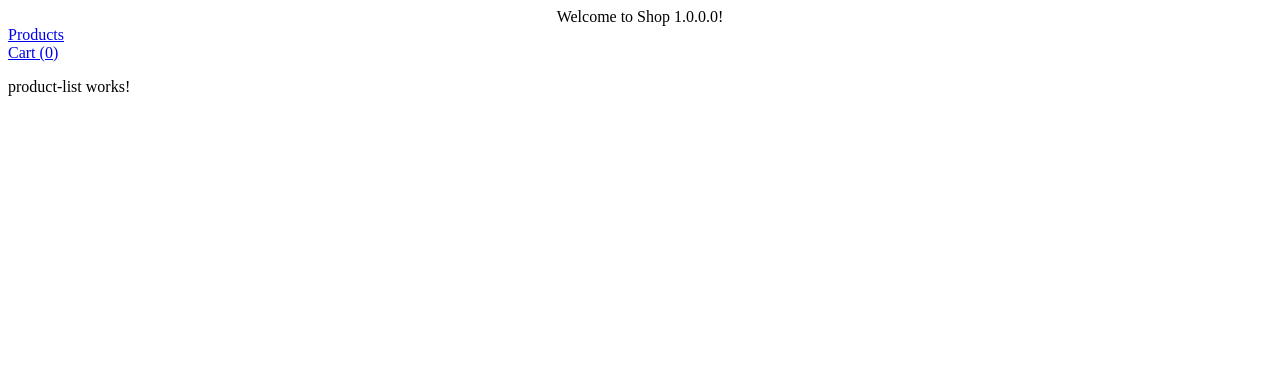
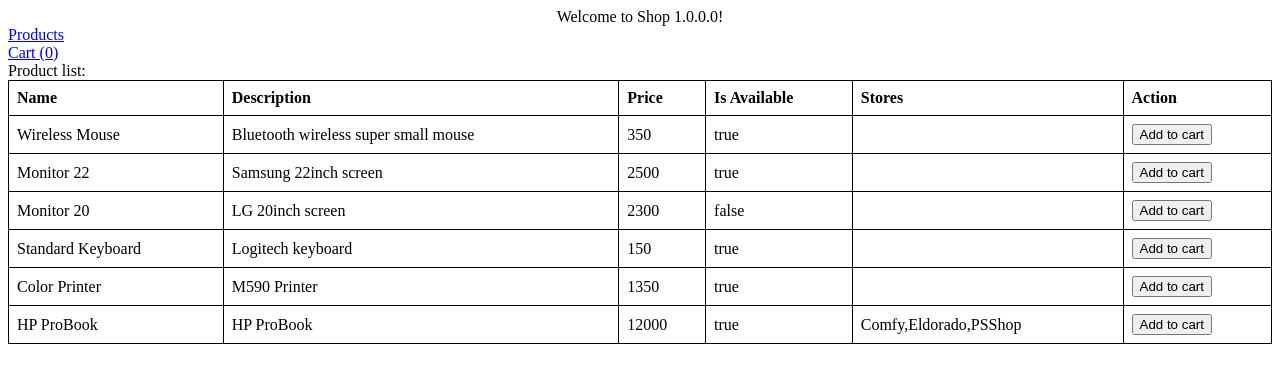
Before and after one commit to MaksimLioshyn/Angular2-, an Angular app in the folder shop/: page /products in a window 1280 px wide. Shown: the top 382 px of the page. Built offline with nearby package versions, Linux system fonts and the light colour scheme.

Commit message:
Working app

```diff
--- a/shop/src/app/product/product-item/product-item.component.css
+++ b/shop/src/app/product/product-item/product-item.component.css
@@ -0,0 +1,5 @@
+th, td {
+  text-align: left;
+  border: 1px solid black;
+  padding: 8px;
+}
--- a/shop/src/app/product/product-item/product-item.component.html
+++ b/shop/src/app/product/product-item/product-item.component.html
@@ -1,3 +1,12 @@
-<p>
-  product-item works!
-</p>
+<td>{{product.name}}</td>
+<td>{{product.description}}</td>
+<td>{{product.price}}</td>
+<td>{{product.isAvailable}}</td>
+<td>
+    <div *ngIf="!!product.stores && product.stores.length > 0">
+        {{product.stores}}
+    </div>
+</td>
+<td>
+    <button (click)="onBuy()" [ngClass]="{'disabled': !product.isAvailable}">Add to cart</button>
+</td>
--- a/shop/src/app/product/product-item/product-item.component.ts
+++ b/shop/src/app/product/product-item/product-item.component.ts
@@ -1,15 +1,31 @@
-import { Component, OnInit } from '@angular/core';
+import {Component, EventEmitter, Input, OnInit, Output} from '@angular/core';
+import {Product} from '../models/product.model';
+import {CHARACTERS_09, GeneratorService, GeneratorServiceFactory} from '../../core/services/generator.service';
 
 @Component({
-  selector: 'app-product-item',
+  selector: '[app-product-item]',
   templateUrl: './product-item.component.html',
-  styleUrls: ['./product-item.component.css']
+  styleUrls: ['./product-item.component.css'],
+  providers: [
+    {provide: GeneratorService, useFactory: GeneratorServiceFactory(10, CHARACTERS_09)}
+    ]
 })
 export class ProductItemComponent implements OnInit {
 
-  constructor() { }
+  @Input() product: Product;
+  @Output() addToCart: EventEmitter<Product> = new EventEmitter<Product>();
+  hash: string;
+
+  constructor(
+    private generatorService: GeneratorService) {
+    this.hash = this.generatorService.generate();
+  }
 
   ngOnInit() {
   }
 
+  onBuy() {
+    this.addToCart.emit(this.product);
+  }
+
 }
--- a/shop/src/app/product/product-list/product-list.component.css
+++ b/shop/src/app/product/product-list/product-list.component.css
@@ -0,0 +1,11 @@
+table {
+  border-collapse: collapse;
+  border: 1px solid black;
+  width: 100%;
+}
+
+th, td {
+  border: 1px solid black;
+  text-align: left;
+  padding: 8px;
+}
--- a/shop/src/app/product/product-list/product-list.component.html
+++ b/shop/src/app/product/product-list/product-list.component.html
@@ -1,3 +1,17 @@
-<p>
-  product-list works!
-</p>
+<header>
+  <span header-text>Product list:</span>
+</header>
+
+<table>
+  <thead>
+    <th>Name</th>
+    <th>Description</th>
+    <th>Price</th>
+    <th>Is Available</th>
+    <th>Stores</th>
+    <th>Action</th>
+  </thead>
+  <tbody *ngFor="let product of products">
+      <tr app-product-item [product]="product" (addToCart)="onAddToCart($event)"></tr>
+  </tbody>
+</table>
--- a/shop/src/app/product/product-list/product-list.component.ts
+++ b/shop/src/app/product/product-list/product-list.component.ts
@@ -1,4 +1,7 @@
-import { Component, OnInit } from '@angular/core';
+import {Component, OnInit} from '@angular/core';
+import {Product} from '../models/product.model';
+import {ProductServices} from '../product.services';
+import {CartService} from '../../cart/cart.services';
 
 @Component({
   selector: 'app-product-list',
@@ -7,9 +10,19 @@ import { Component, OnInit } from '@angular/core';
 })
 export class ProductListComponent implements OnInit {
 
-  constructor() { }
+  products: Array<Product>;
+
+  constructor(private productService: ProductServices,
+              private cartService: CartService) {
+  }
 
   ngOnInit() {
+    this.products = this.productService.getAll();
   }
 
+  onAddToCart(product: Product): void {
+    if (product.isAvailable) {
+      this.cartService.addProduct(product);
+    }
+  }
 }
--- /dev/null
+++ b/shop/src/app/product/product.services.ts
@@ -0,0 +1,19 @@
+import { Injectable } from '@angular/core';
+import { Product } from './models/product.model';
+
+@Injectable()
+export class ProductServices {
+
+  private products: Array<Product> = [
+    new Product(1, 'Wireless Mouse', 'Bluetooth wireless super small mouse', 350, true, []),
+    new Product(2, 'Monitor 22', 'Samsung 22inch screen', 2500, true, []),
+    new Product(3, 'Monitor 20', 'LG 20inch screen', 2300, false, []),
+    new Product(4, 'Standard Keyboard', 'Logitech keyboard', 150, true, []),
+    new Product(5, 'Color Printer', 'M590 Printer', 1350, true, []),
+    new Product(6, 'HP ProBook', 'HP ProBook', 12000, true, ['Comfy', 'Eldorado', 'PSShop'])
+  ];
+
+  getAll(): Array<Product> {
+    return this.products;
+  }
+}
```
Also changed, not shown: shop/src/app/cart/cart.module.ts (+4 -4 lines), shop/src/app/product/product.module.ts (+13 -5 lines), shop/src/app/product/product.services.module.ts (deleted, +0 -10 lines).
